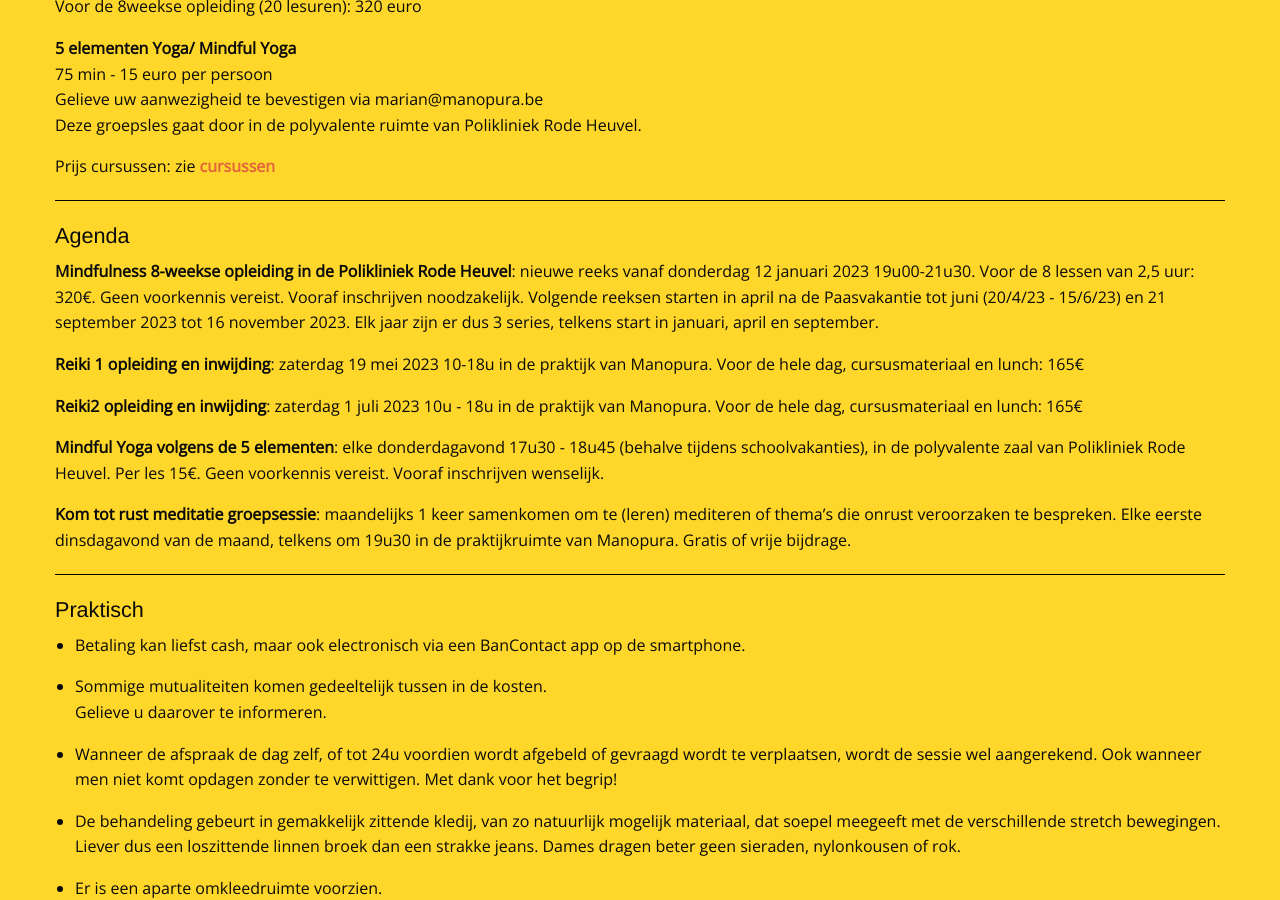
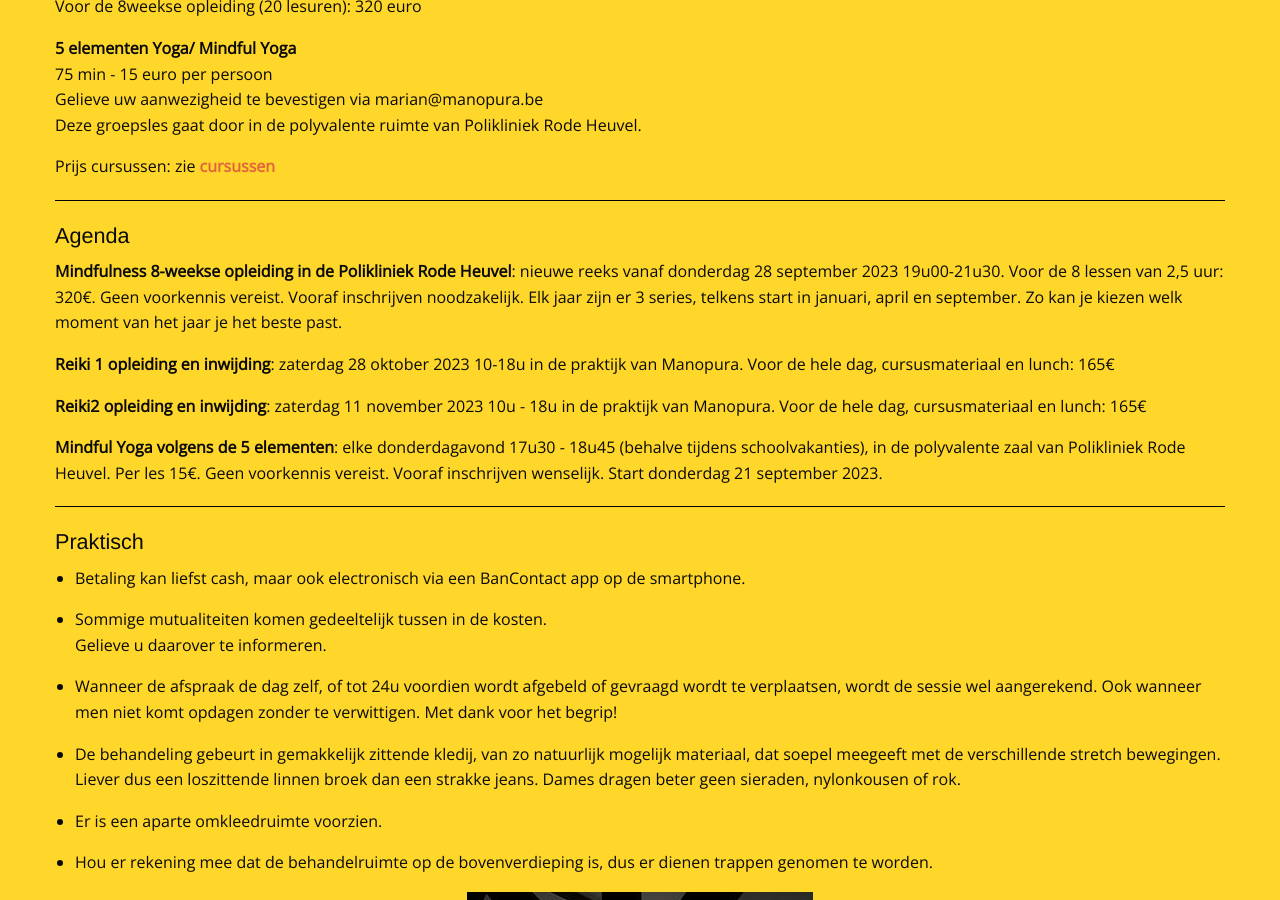
Before and after one commit to manopura/manopura.github.io, a Jekyll site: the page built from praktisch.md, in a window 1280 px wide and 900 px high, scrolled down 965 px. Built offline with Jekyll 4.4.1, drawn with Linux system fonts in a browser that asks for light colours; nearby versions of some CDN libraries; our own code applies the rules of GitHub Pages for plain Markdown files.

Commit message:
Update praktisch.md

```diff
--- a/praktisch.md
+++ b/praktisch.md
@@ -53,15 +53,13 @@
 
 ### Agenda
 
-**Mindfulness 8-weekse opleiding in de Polikliniek Rode Heuvel**: nieuwe reeks vanaf donderdag 12 januari 2023 19u00-21u30. Voor de 8 lessen van 2,5 uur: 320€. Geen voorkennis vereist. Vooraf inschrijven noodzakelijk. Volgende reeksen starten in april na de Paasvakantie tot juni (20/4/23 - 15/6/23) en 21 september 2023 tot 16 november 2023. Elk jaar zijn er dus 3 series, telkens start in januari, april en september.
+**Mindfulness 8-weekse opleiding in de Polikliniek Rode Heuvel**: nieuwe reeks vanaf donderdag 28 september 2023 19u00-21u30. Voor de 8 lessen van 2,5 uur: 320€. Geen voorkennis vereist. Vooraf inschrijven noodzakelijk. Elk jaar zijn er 3 series, telkens start in januari, april en september. Zo kan je kiezen welk moment van het jaar je het beste past.
 
-**Reiki 1 opleiding en inwijding**: zaterdag 19 mei 2023 10-18u in de praktijk van Manopura. Voor de hele dag, cursusmateriaal en lunch: 165€
+**Reiki 1 opleiding en inwijding**: zaterdag 28 oktober 2023 10-18u in de praktijk van Manopura. Voor de hele dag, cursusmateriaal en lunch: 165€
 
-**Reiki2 opleiding en inwijding**: zaterdag 1 juli 2023 10u - 18u in de praktijk van Manopura. Voor de hele dag, cursusmateriaal en lunch: 165€
+**Reiki2 opleiding en inwijding**: zaterdag 11 november 2023 10u - 18u in de praktijk van Manopura. Voor de hele dag, cursusmateriaal en lunch: 165€
 
-**Mindful Yoga volgens de 5 elementen**: elke donderdagavond 17u30 - 18u45 (behalve tijdens schoolvakanties), in de polyvalente zaal van Polikliniek Rode Heuvel. Per les 15€. Geen voorkennis vereist. Vooraf inschrijven wenselijk.
-
-**Kom tot rust meditatie groepsessie**: maandelijks 1 keer samenkomen om te (leren) mediteren of thema's die onrust veroorzaken te bespreken. Elke eerste dinsdagavond van de maand, telkens om 19u30 in de praktijkruimte van Manopura. Gratis of vrije bijdrage.
+**Mindful Yoga volgens de 5 elementen**: elke donderdagavond 17u30 - 18u45 (behalve tijdens schoolvakanties), in de polyvalente zaal van Polikliniek Rode Heuvel. Per les 15€. Geen voorkennis vereist. Vooraf inschrijven wenselijk. Start donderdag 21 september 2023.
 
 
 ---
```
